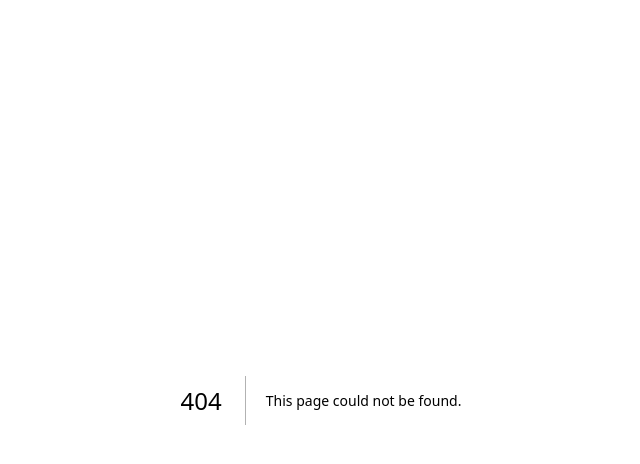
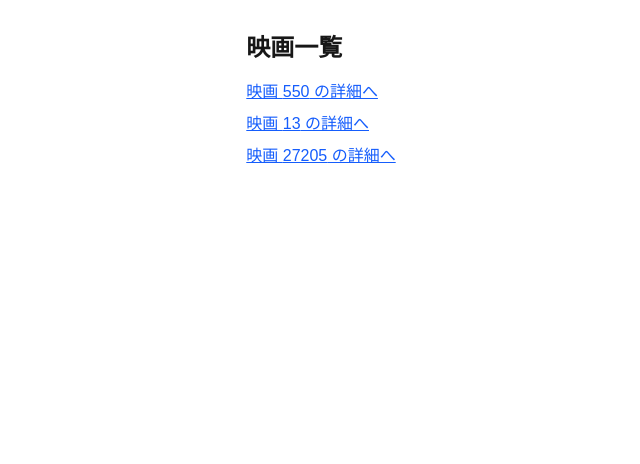
Before and after one commit to maple-mind/movie-search-app, a Next.js app: page /movies in a window 1280 px wide. Before the commit this address had no page. Shown: the top 464 px of the page, without its empty margins (319-959 px from the left). Built offline with nearby package versions, Linux system fonts and the light colour scheme.

Commit message:
feat: 映画一覧・詳細ページとルーティングを追加

```diff
--- /dev/null
+++ b/src/app/movies/[id]/error.tsx
@@ -0,0 +1,21 @@
+"use client";
+
+export default function Error({
+	error,
+	reset,
+}: {
+	error: Error & { digest?: string };
+	reset: () => void;
+}) {
+	return (
+		<main className="mx-auto max-w-3xl p-8">
+			<p role="alert">エラーが発生しました。</p>
+			<button
+				onClick={() => reset()}
+				className="mt-2 rounded bg-blue-600 px-4 py-2 text-white"
+			>
+				再試行
+			</button>
+		</main>
+	);
+}
--- /dev/null
+++ b/src/app/movies/[id]/loading.tsx
@@ -0,0 +1,7 @@
+export default function Loading() {
+	return (
+		<main className="mx-auto max-w-3xl p-8">
+			<p aria-busy="true">読み込み中...</p>
+		</main>
+	);
+}
--- /dev/null
+++ b/src/app/movies/[id]/not-found.tsx
@@ -0,0 +1,18 @@
+import Link from "next/link";
+
+export default function NotFound() {
+	return (
+		<main className="mx-auto max-w-3xl p-8">
+			<h1 className="text-2xl font-bold">映画が見つかりません</h1>
+			<p className="mt-2 text-gray-600">
+				お探しの映画は存在しないか、削除された可能性があります。
+			</p>
+			<Link
+				href="/"
+				className="mt-4 inline-block text-blue-600 underline"
+			>
+				トップページへ戻る
+			</Link>
+		</main>
+	);
+}
--- /dev/null
+++ b/src/app/movies/[id]/page.tsx
@@ -0,0 +1,14 @@
+export default async function MovieDetailPage({
+	params,
+}: {
+	params: Promise<{ id: string }>;
+}) {
+	const { id } = await params;
+
+	return (
+		<main className="mx-auto max-w-3xl p-8">
+			<h1 className="text-2xl font-bold">映画詳細</h1>
+			<p>映画ID: {id}</p>
+		</main>
+	);
+}
--- /dev/null
+++ b/src/app/movies/page.tsx
@@ -0,0 +1,23 @@
+import Link from "next/link";
+
+const dummyMovieIds = ["550", "13", "27205"];
+
+export default function MoviesPage() {
+	return (
+		<main className="mx-auto max-w-3xl p-8">
+			<h1 className="text-2xl font-bold">映画一覧</h1>
+			<ul className="mt-4 space-y-2">
+				{dummyMovieIds.map((id) => (
+					<li key={id}>
+						<Link
+							href={`/movies/${id}`}
+							className="text-blue-600 underline"
+						>
+							映画 {id} の詳細へ
+						</Link>
+					</li>
+				))}
+			</ul>
+		</main>
+	);
+}
```
